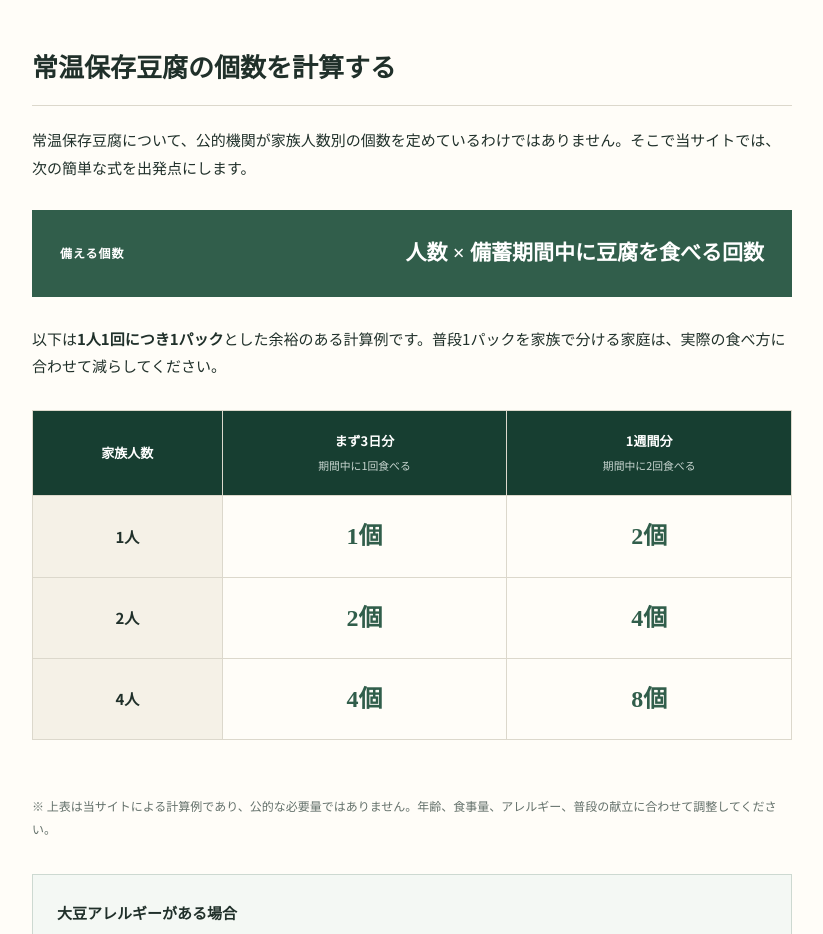
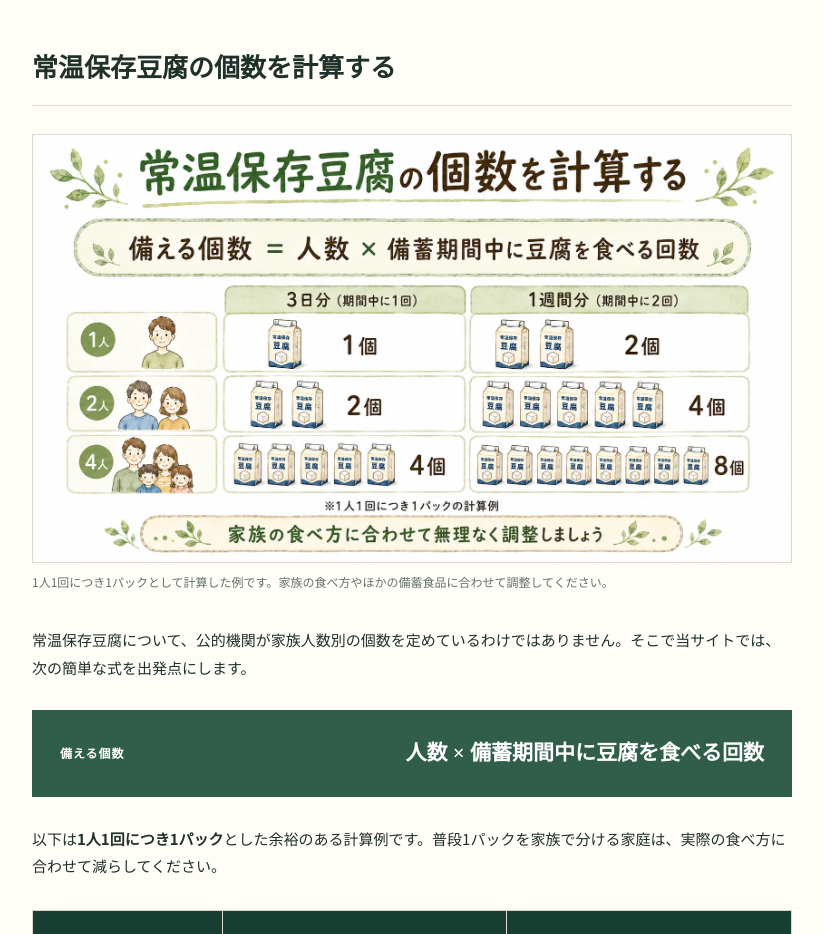
Before and after one commit to tofu102-15/shelf-stable-tofu, a website: page public/stockpile.html in a window 1280 px wide. Shown: the part 1940-2874 px from the top of the page, without its empty margins (228-1051 px from the left). Drawn offline with Linux system fonts and the light colour scheme.

Commit message:
Add stockpile calculation illustration

```diff
--- a/public/stockpile.html
+++ b/public/stockpile.html
@@ -90,6 +90,10 @@
         </aside>
 
         <h2 id="amount">常温保存豆腐の個数を計算する</h2>
+        <figure class="article-figure">
+          <img src="assets/stockpile-calculation.webp" alt="備える個数を人数と備蓄期間中に豆腐を食べる回数から計算し、1人・2人・4人家族の3日分と1週間分の個数例を示す図解" width="1672" height="941" loading="lazy" decoding="async">
+          <figcaption>1人1回につき1パックとして計算した例です。家族の食べ方やほかの備蓄食品に合わせて調整してください。</figcaption>
+        </figure>
         <p>常温保存豆腐について、公的機関が家族人数別の個数を定めているわけではありません。そこで当サイトでは、次の簡単な式を出発点にします。</p>
         <div class="formula-box">
           <span>備える個数</span>
```
Also changed, not shown: public/assets/stockpile-calculation.webp (added).
